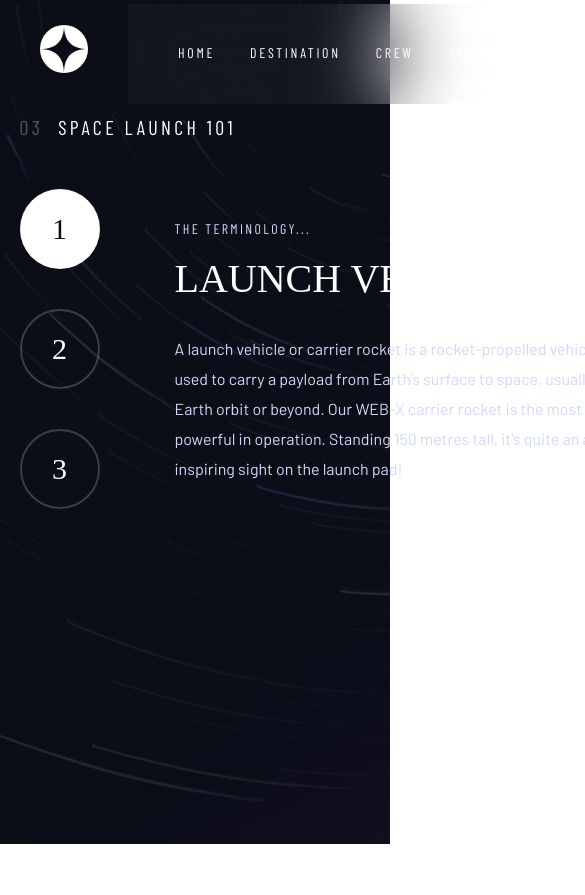
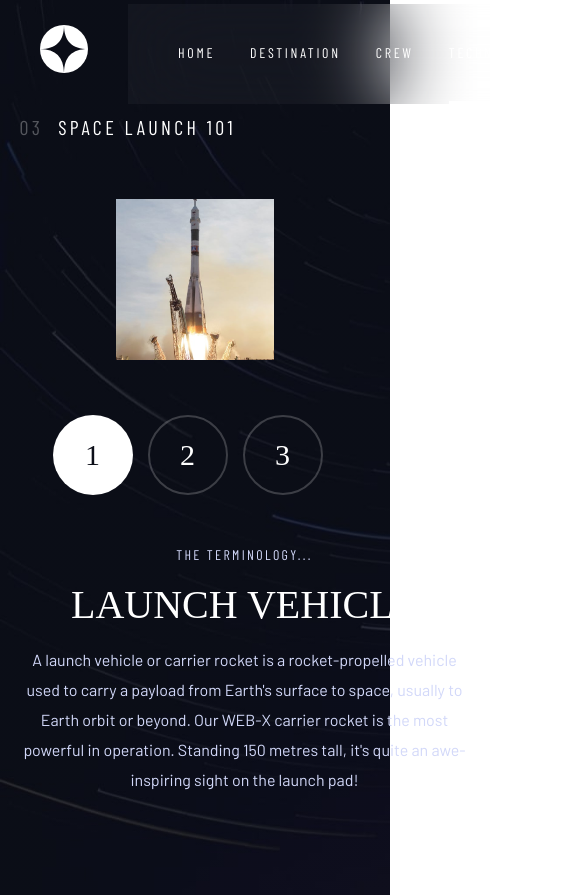
Before and after one commit to AnshumanMahato/space-travel-frontendmentor, a React (Create React App) app: page /technology in a window 390 px wide. Shown: the top 895 px of the page, 585 px wide, since content can reach past the window. Before the commit the page ends 844 px from the top, so only its background shows below. Built offline with nearby package versions, Linux system fonts and the light colour scheme; a web font is replaced by a local one.

Commit message:
tecnology tablet layout done, image hook pending

```diff
--- a/src/sass/components/_technology-slides.scss
+++ b/src/sass/components/_technology-slides.scss
@@ -12,6 +12,9 @@
 
     &__name {
       margin: 2rem 0 4rem;
+      @media only screen and (max-width: 900px) {
+        margin: 2rem 0 2.5rem;
+      }
     }
 
     &__description {
@@ -23,7 +26,13 @@
 
       &.active {
         opacity: 1;
-                display: block;
+        display: flex;
+        flex-direction: column;
+      }
+
+      @media only screen and (max-width: 900px) {
+        order: 3;
+        margin: 0 auto;
       }
     }
 
@@ -33,15 +42,19 @@
 
       &.active {
         opacity: 1;
-                display: block;
+        display: flex;
       }
 
-            @media only screen and (max-width:1050px) {
+      @media only screen and (max-width: 1050px) {
         width: 45%;
 
         img {
           width: 100%;
         }
+      }
+
+      @media only screen and (max-width: 900px) {
+        order: 1;
       }
     }
 
@@ -64,10 +77,10 @@
       display: flex;
       align-items: center;
       justify-content: center;
-            transition: all .2s;
+      transition: all 0.2s;
       margin: 2rem 0;
 
-            font-family: 'Bellefair', serif;
+      font-family: "Bellefair", serif;
       font-weight: 400;
       font-size: 3rem;
 
@@ -82,6 +95,22 @@
         color: $color-black;
         background-color: #fff;
       }
+      @media only screen and (max-width: 900px) {
+        margin: 5.5rem 1.5rem 4.5rem 0;
       }
     }
+
+    @media only screen and (max-width: 900px) {
+      flex-direction: row;
+      order: 2;
+      margin: 0 auto;
     }
+  }
+
+  @media only screen and (max-width: 900px) {
+    flex-direction: column;
+    text-align: center;
+    height: min-content;
+    margin: 6rem 0 10rem;
+  }
+}
```
Lines whose indentation alone changed are shown as unchanged.
